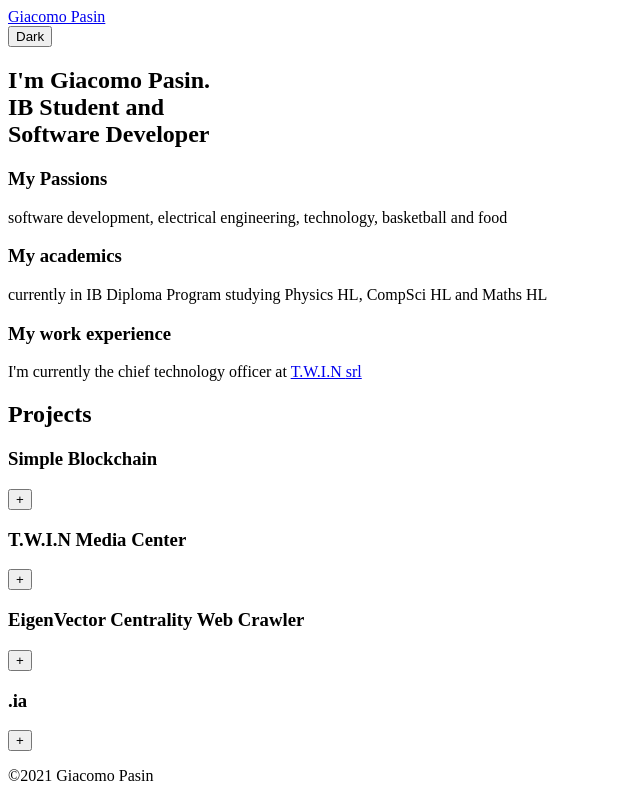
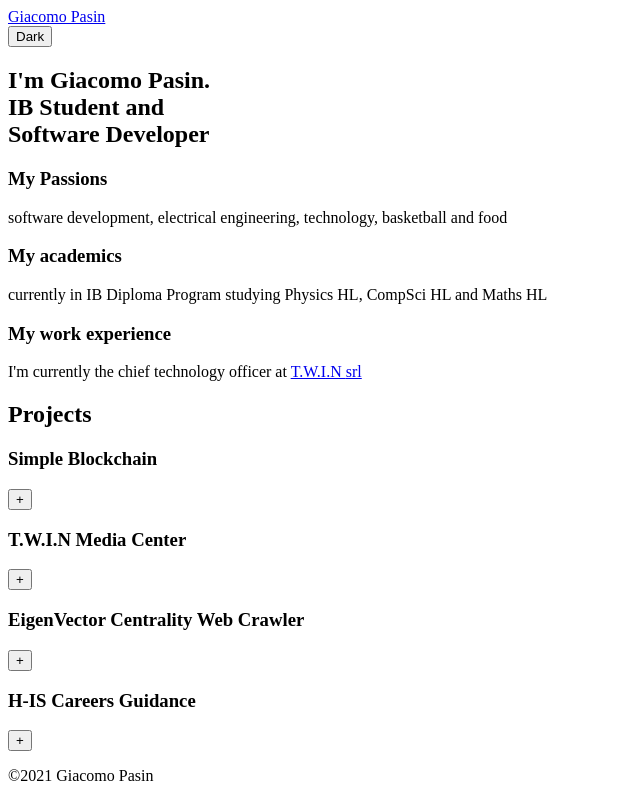
Before and after one commit to jackpeck2004/personal_website, a Next.js app in the folder next/: page / in a window 1280 px wide. Shown: the whole page, without its empty margins (0-640 px from the left). Built offline with nearby package versions, Linux system fonts and the light colour scheme.

Commit message:
added orientamento project

```diff
--- a/next/components/pageSections/projects.tsx
+++ b/next/components/pageSections/projects.tsx
@@ -29,12 +29,21 @@ const Projects: React.FC = () => {
       githubUrl:
         'https://github.com/jackpeck2004/cs/tree/main/DP1/HL_09_Crawler',
     },
+    // {
+    //   name: '.ia',
+    //   description:
+    //     'A search engine for social media influential people on twitter and linkedin. It is created as a project for my IB CompSci Internal Assessment. More coming soon...',
+    //   languages: ['JavaScript', 'GraphQL'],
+    //   frameworks: ['Vue', 'apollo', 'express'],
+    // },
     {
-      name: '.ia',
+      name: 'H-IS Careers Guidance',
       description:
-        'A search engine for social media influential people on twitter and linkedin. It is created as a project for my IB CompSci Internal Assessment. More coming soon...',
-      languages: ['JavaScript', 'GraphQL'],
-      frameworks: ['Vue', 'apollo', 'express'],
+        'A website for Careers Guidance at my high school. Made to enable every student to remain up to date through a single location accessible from anywhere through the web. Furthermore, it allows the department responsible for the guidance to easily update latest events and blog posts.',
+      languages: ['php'],
+      frameworks: ['WordPress'],
+      githubUrl: 'https://github.com/jackpeck2004/orientamento_website',
+      projectUrl: 'https://careersguidance.h-is.com',
     },
   ]);
 
```
